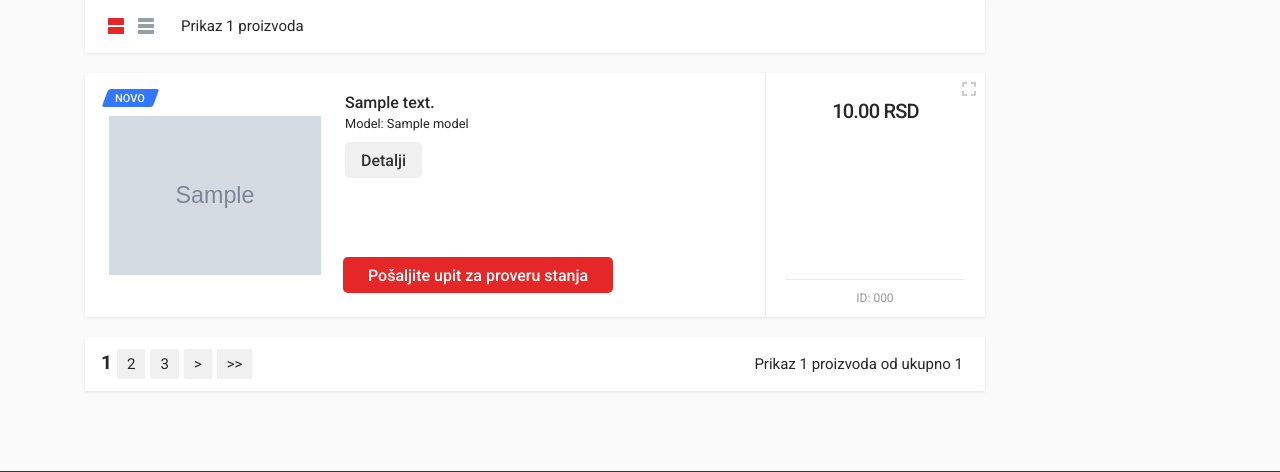
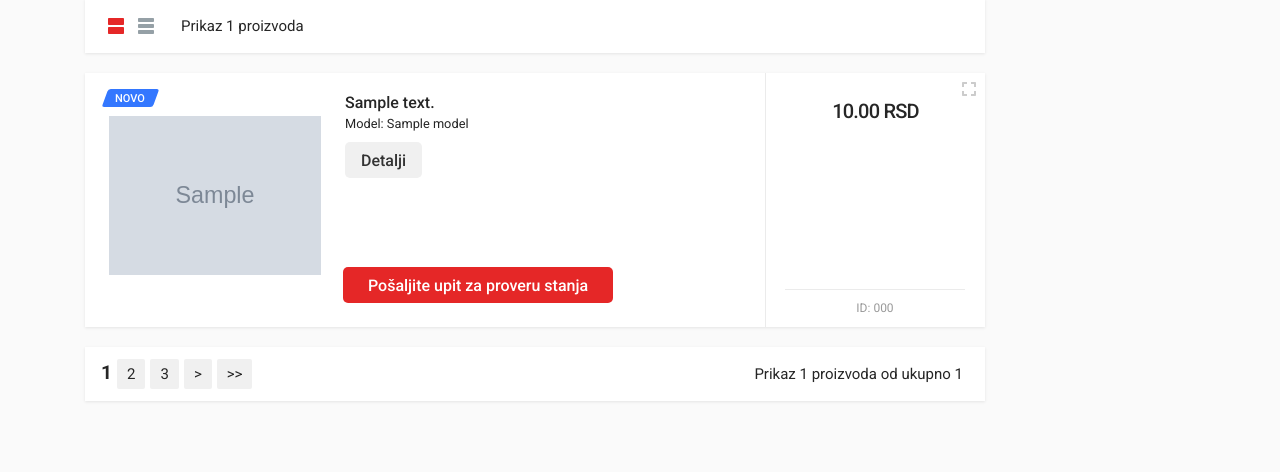
Before and after one commit to broluja/AutodeloviShop, a Django app: template templates/model-parts-list.html in a window 1280 px wide. Shown: the part 804-1276 px from the top of the page. Run offline with Django 4.2, Linux system fonts and the light colour scheme; the template is opened without the code that fills it: most values are stand-ins (such as "Sample title", 1, 10 or a date in 2020); grey boxes marked "Sample" are stand-in pictures; data that the repository does not hold is empty; some libraries are stand-ins or nearby versions.

Commit message:
table buttons

```diff
--- a/templates/model-parts-list.html
+++ b/templates/model-parts-list.html
@@ -96,7 +96,7 @@
                                                     </svg>
                                                 </button>
                                             </div>
-                                            <div class="product-card__image">
+                                            <div class="product-card__image" style="margin-bottom: 10px;">
                                                 <div class="image image--type--product">
                                                     <a href="{% url 'item:product_details' article.gbg_id %}" class="image__body">
                                                         <img class="image__tag" src="{{ article.image }}" alt="">
@@ -104,7 +104,7 @@
                                                 </div>
                                                 {% if article.stock == '1' %}
                                                 <div class="status-badge status-badge--style--success product-card__fit status-badge--has-icon status-badge--has-text">
-                                                    <div class="status-badge__body" style="margin-bottom: 10px;">
+                                                    <div class="status-badge__body">
                                                         <div class="status-badge__icon"><svg width="13" height="13">
                                                                 <path d="M12,4.4L5.5,11L1,6.5l1.4-1.4l3.1,3.1L10.6,3L12,4.4z" />
                                                             </svg>
@@ -117,7 +117,7 @@
                                                 <div class="status-badge status-badge--style--success product-card__fit status-badge--has-icon status-badge--has-text">
                                                     <div class="status-badge__body" style="background-color:white;width:246px;">
                                                         <div class="status-badge__tooltip" tabindex="0" data-toggle="tooltip" title="{{ article.model }}"></div>
-                                                        <button hx-target="#modal-dialog" hx-get="{% url 'ask_for_parts' %}?item={{ article.model }}&part={{ article.gbg_id }}" type="button" class="btn btn-primary" style="width: 270px; border-radius:5px;">Pošaljite upit za proveru stanja</button>
+                                                        <button hx-target="#modal-dialog" hx-get="{% url 'ask_for_parts' %}?item={{ article.model }}&part={{ article.gbg_id }}" type="button" class="btn btn-primary" style="margin-top:10px; width: 270px; border-radius:5px;">Pošaljite upit za proveru stanja</button>
                                                     </div>
                                                 </div>
                                                 {% endif %}
--- a/templates/models.html
+++ b/templates/models.html
@@ -14,9 +14,9 @@
                     <div class="row container">
                         <table class="table table-bordered border-primary table-hover" style="margin-left:15px;">
                         <tr>
-                            <th class="col-md-2" ></th>
-                            <th class="col-5 text-center" >Marka: {{ brand|upper }}</th>
-                            <th class="col-5" ></th>
+                            <th class="col-md-2">Slike</th>
+                            <th class="col-5 text-center">Marka: {{ brand|upper }}</th>
+                            <th class="col-5">Opcije</th>
                         </tr>
                         {% for model in models %}
                         <tr>
```
